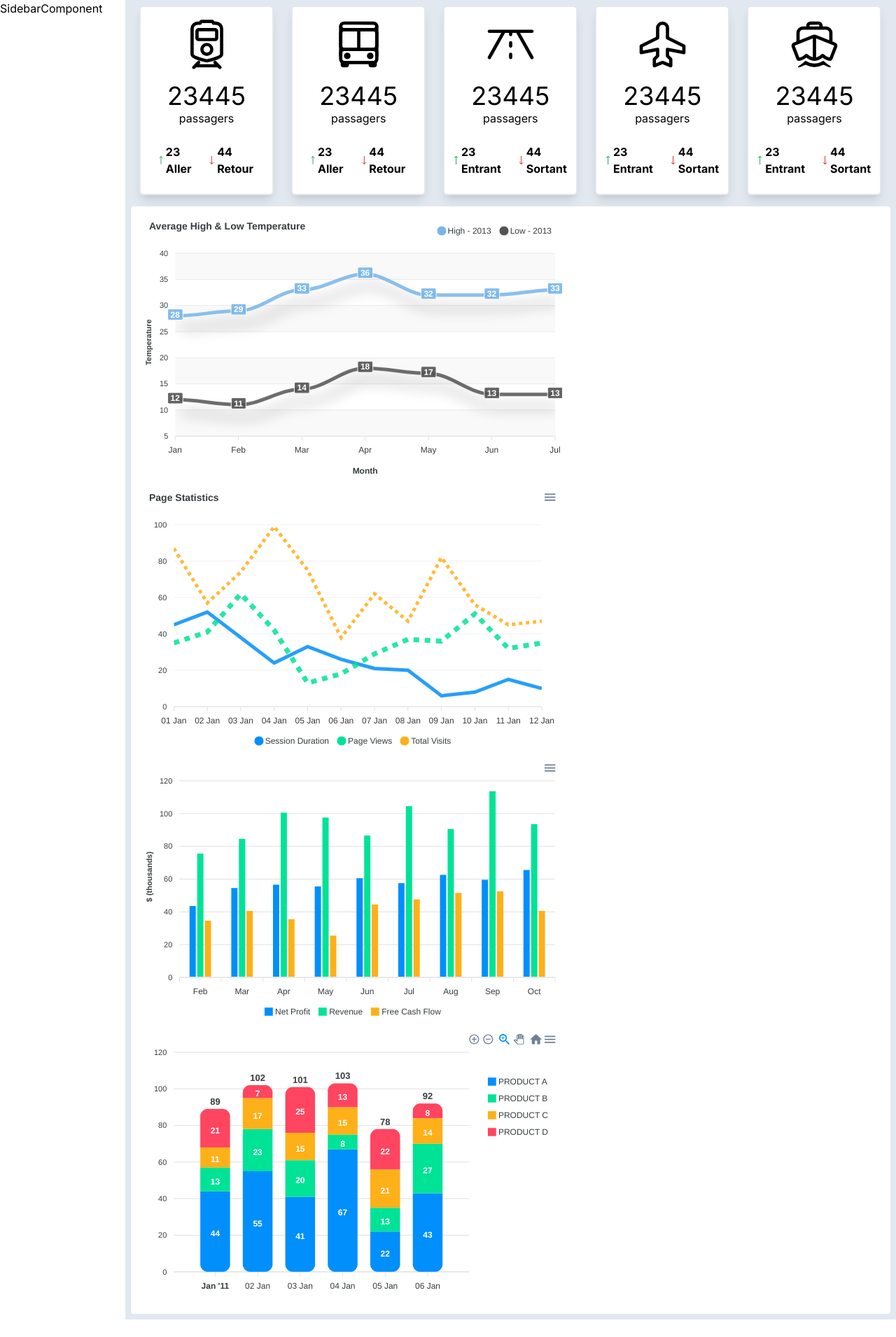
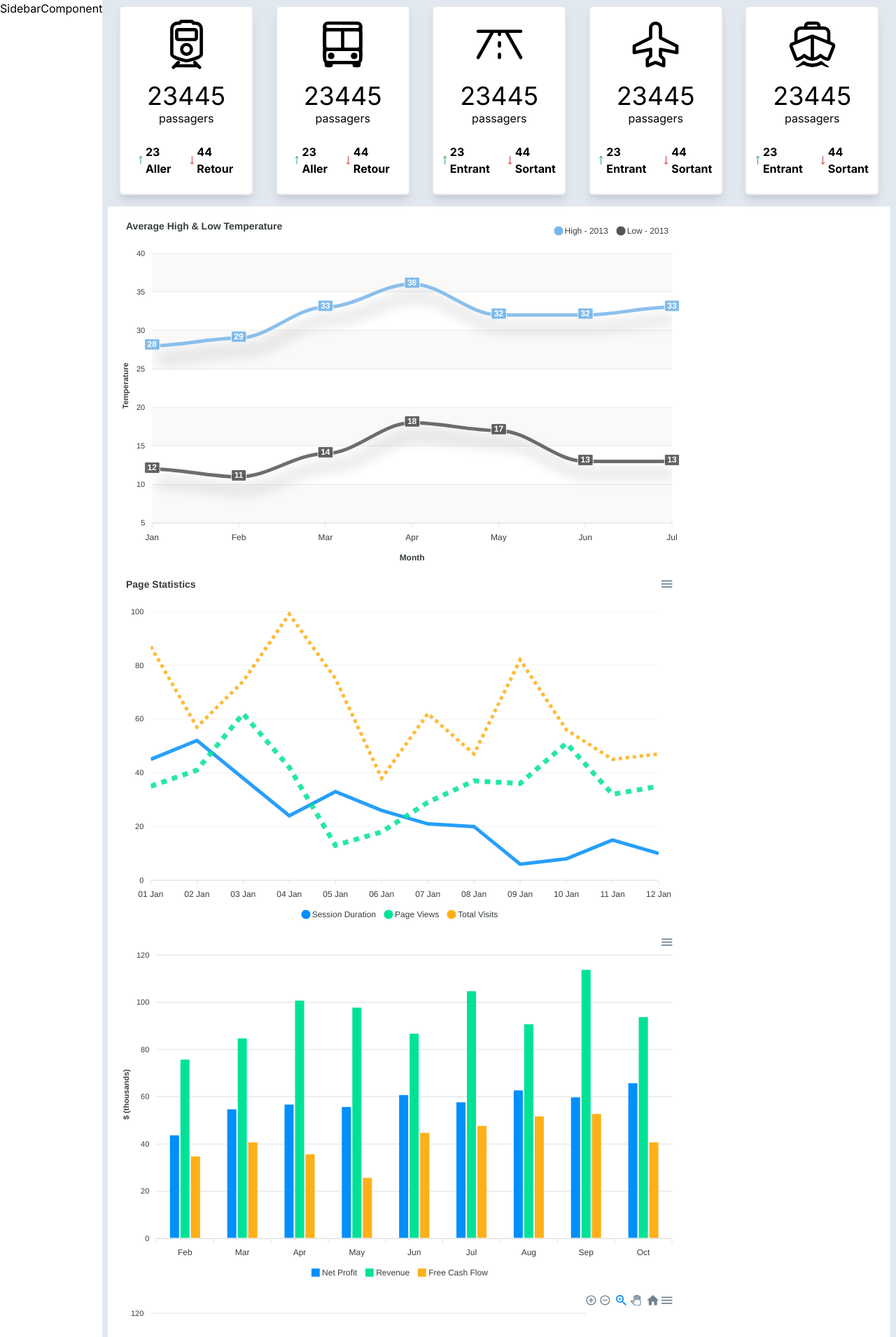
Before and after one commit to alphacpc/TRAFIC-SN-DK, a Next.js app in the folder ui/: page / in a window 1280 px wide. Shown: the top 1911 px of the page at 70% size. Before the commit the page ends 1886 px from the top, so only its background shows below. Built offline with nearby package versions, Linux system fonts and the light colour scheme.

Commit message:
update size for chart

```diff
--- a/ui/src/components/PanelStatCompoment.tsx
+++ b/ui/src/components/PanelStatCompoment.tsx
@@ -1,6 +1,5 @@
 import {FC, ReactNode} from 'react';
 import { HiOutlineArrowLongDown, HiOutlineArrowLongUp } from 'react-icons/hi2';
-import { IoTrainOutline } from 'react-icons/io5';
 
 type PanelStatComponentProps = {
         title: string;
--- a/ui/src/components/charts/ColumnBasicChart.tsx
+++ b/ui/src/components/charts/ColumnBasicChart.tsx
@@ -19,7 +19,7 @@ const ColumnBasicChart: React.FC = () => {
       <ApexChart
         options={COLUMN_BASIC.options}
         series={COLUMN_BASIC.series}
-        width={600}
+        width={800}
         type="bar"
       />
     </div>
--- a/ui/src/components/charts/ColumnStackedChart.tsx
+++ b/ui/src/components/charts/ColumnStackedChart.tsx
@@ -20,7 +20,7 @@ const ColumnStrackedChart: React.FC = () => {
       <ApexChart
         options={COLUMN_STACKED.options}
         series={COLUMN_STACKED.series}
-        width={600}
+        width={800}
         type="bar"
       />
     </div>
--- a/ui/src/components/charts/LineChart.tsx
+++ b/ui/src/components/charts/LineChart.tsx
@@ -20,9 +20,7 @@ const LineChart: React.FC = () => {
       <ApexChart
         options={LINE_WITH_LABELS.options}
         series={LINE_WITH_LABELS.series}
-        type="line"
-        // height={350}
-        width={600}
+        type="line" width={800}
       />
     </div>
   );
--- a/ui/src/components/charts/LineDashedChart.tsx
+++ b/ui/src/components/charts/LineDashedChart.tsx
@@ -20,7 +20,7 @@ const LineDashedChart: React.FC = () => {
       <ApexChart
         options={LINE_DASHED.options}
         series={LINE_DASHED.series}
-        width={600}
+        width={800}
       />
     </div>
   );
```
